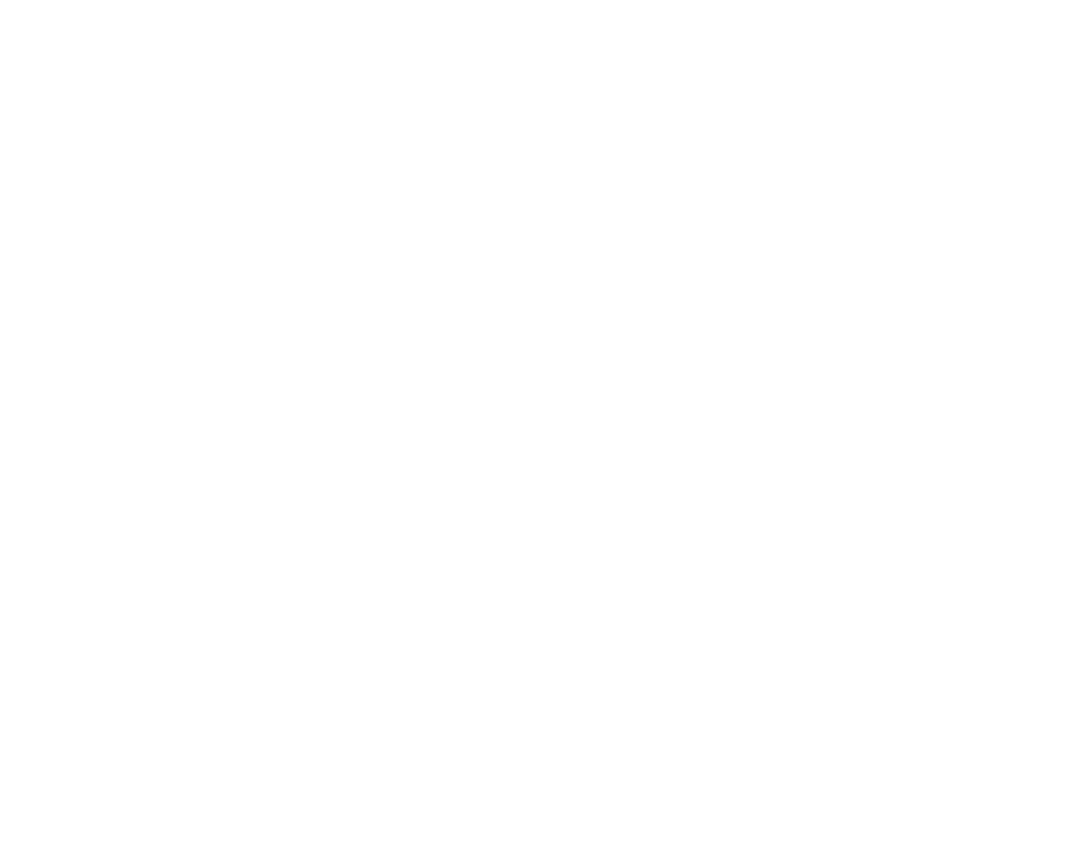
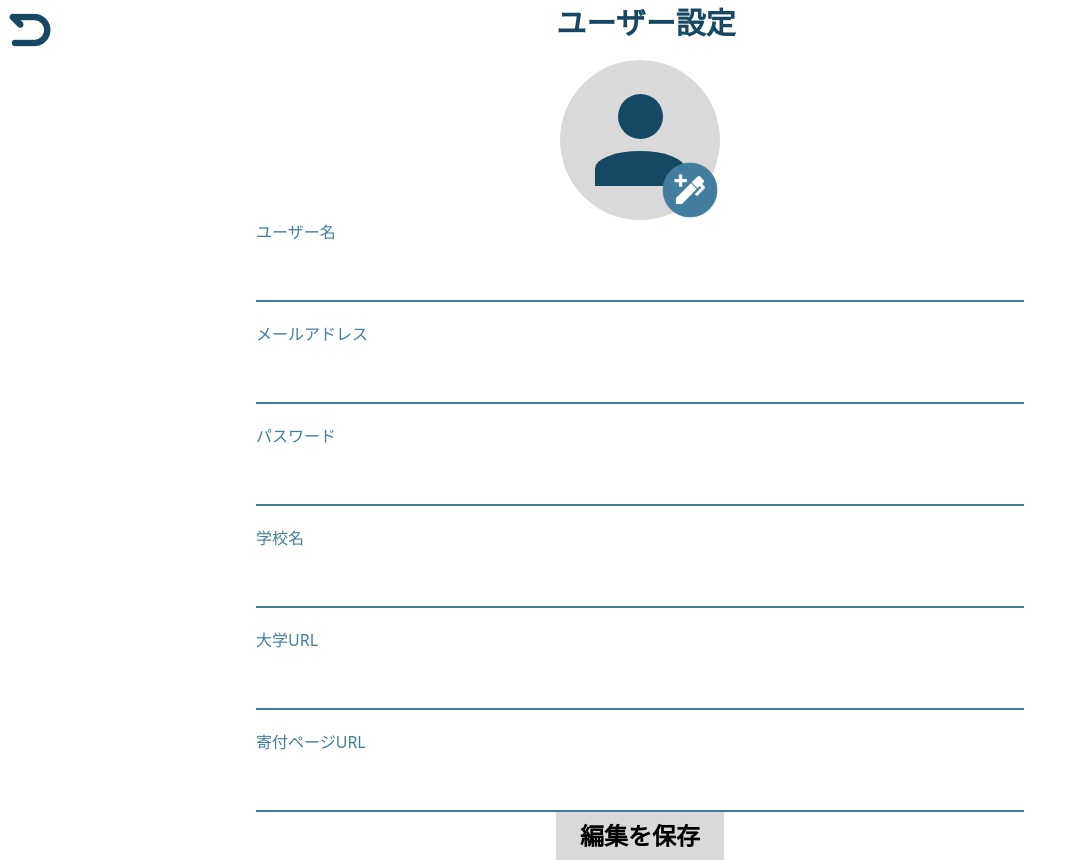
Before and after one commit to mod0dethink/UniVivid, a React (Create React App) app: page /universitysettingspage in a window 1280 px wide. Before the commit this address had no page. Shown: the whole page, without its empty margins (0-1077 px from the left). Before the commit the page ends 800 px from the top, so only its background shows below. Built offline with nearby package versions, Linux system fonts and the light colour scheme.

Commit message:
アカウント編集画面追加

```diff
--- a/src/App.js
+++ b/src/App.js
@@ -11,7 +11,11 @@
 import WelcomeComponent from './components/WelcomeComponent'
 import EntitySelection from './components/EntitySelection'
 
-import UserHome from './userComponets/UserHome'
+import UniversityHome from './universityComponents/UniversityHome'
+import UniversitySettingsPage from './universityComponents/UniversitySettingsPage'
+import UserSettingsPage from './userComponents/UserSettingsPage'
+
+import UserHome from './userComponents/UserHome'
 import './assets/scripts/animation'
 
 const App = () => {
@@ -27,6 +31,13 @@
         <Route path="/entitiyselection" element={<EntitySelection />} />
 
         <Route path="/userhome" element={<UserHome />} />
+        <Route path="/universityhome" element={<UniversityHome />} />
+
+        <Route path="/usersettingpsage" element={<UserSettingsPage />} />
+        <Route
+          path="/universitysettingspage"
+          element={<UniversitySettingsPage />}
+        />
       </Routes>
     </Router>
   )
--- a/src/components/TransitionalScreen.js
+++ b/src/components/TransitionalScreen.js
@@ -31,6 +31,21 @@
           <div className="content">userhome</div>
         </Link>
       </section>
+      <section className="section-nav">
+        <Link to="/usersettingpsage">
+          <div className="content">usersettingpsage</div>
+        </Link>
+      </section>
+      <section className="section-nav">
+        <Link to="/universityhome">
+          <div className="content">univershome</div>
+        </Link>
+      </section>
+      <section className="section-nav">
+        <Link to="/universitysettingspage">
+          <div className="content">universitysettingpsage</div>
+        </Link>
+      </section>
     </div>
   )
 }
--- a/src/universityComponents/UniversityHome.js
+++ b/src/universityComponents/UniversityHome.js
@@ -1,5 +1,6 @@
 import React from 'react'
 import Door from '../assets/images/door.png'
+import { Link } from 'react-router-dom'
 
 import '../assets/styles/Dimensions.css'
 
@@ -18,7 +19,7 @@
         <div>
           <p>マイページ</p>
           <div className="py-3"></div>
-          <p>ユーザー設定</p>
+          <Link to="/universitysettingspage">ユーザー設定</Link>
         </div>
         <div></div>
         <div className="py-[50px]">
--- /dev/null
+++ b/src/universityComponents/UniversitySettingsPage.js
@@ -0,0 +1,85 @@
+import React from 'react'
+import { Link } from 'react-router-dom'
+
+import ImportImg from '../assets/images/imgImport.png'
+import ReturnImg from '../assets/images/return.png'
+import '../assets/styles/Dimensions.css'
+
+function UniversitySettingsPage() {
+  return (
+    <div className="items-center flex flex-col justify-around text-center h-screen">
+      <section className="flex justify-between w-[100vw]">
+        <Link to="/universityhome" className="return-btn">
+          <img className="w-[60px]" src={ReturnImg} alt="ReturnImg" />
+        </Link>
+        <div>
+          <p className="text-[#164863] text-[30px] font-bold">ユーザー設定</p>
+        </div>
+        <div>　　　</div>
+      </section>
+      <section className="">
+        <div className="relative rounded-full bg-[#D9D9D9] w-[160px] h-[160px] flex flex-col items-center justify-center">
+          <div className="login-face"></div>
+          <div className="py-1.5"></div>
+          <div className="login-body "></div>
+          <img
+            className="absolute bottom-0 right-0 w-[60px]"
+            src={ImportImg}
+            alt="importimg"
+          />
+        </div>
+      </section>
+      <section className="w-[60vw] , text-left text-[#427D9D] space-y-5 max-w-[800px]">
+        <div className="space-y-2">
+          <p>ユーザー名</p>
+          <input
+            className="border-b-[2px] border-[#427D9D] w-[100%] text-[2em]"
+            type="text"
+          />
+        </div>
+        <div className="space-y-2">
+          <p>メールアドレス</p>
+          <input
+            className="border-b-[2px] border-[#427D9D] w-[100%] text-[2em]"
+            type="email"
+          />
+        </div>
+        <div className="space-y-2">
+          <p>パスワード</p>
+          <input
+            className="border-b-[2px] border-[#427D9D] w-[100%] text-[2em]"
+            type="password"
+          />
+        </div>
+        <div className="space-y-2">
+          <p>学校名</p>
+          <input
+            className="border-b-[2px] border-[#427D9D] w-[100%] text-[2em]"
+            type="password"
+          />
+        </div>
+        <div className="space-y-2">
+          <p>大学URL</p>
+          <input
+            className="border-b-[2px] border-[#427D9D] w-[100%] text-[2em]"
+            type="password"
+          />
+        </div>
+        <div className="space-y-2">
+          <p>寄付ページURL</p>
+          <input
+            className="border-b-[2px] border-[#427D9D] w-[100%] text-[2em]"
+            type="password"
+          />
+        </div>
+      </section>
+      <section>
+        <button className="bg-[#D9D9D9] text-[1.5em] font-bold w-[7em] h-[2em]">
+          編集を保存
+        </button>
+      </section>
+    </div>
+  )
+}
+
+export default UniversitySettingsPage
--- a/src/userComponets/UserHome.js
+++ b/src/userComponents/UserHome.js
@@ -1,5 +1,6 @@
 import React from 'react'
 import Door from '../assets/images/door.png'
+import { Link } from 'react-router-dom'
 
 import '../assets/styles/Dimensions.css'
 
@@ -18,7 +19,7 @@
         <div>
           <p>マイページ</p>
           <div className="py-3"></div>
-          <p>ユーザー設定</p>
+          <Link to="/usersettingpsage">ユーザー設定</Link>
         </div>
         <div></div>
         <div className="py-[50px]">
--- /dev/null
+++ b/src/userComponents/UserSettingsPage.js
@@ -0,0 +1,64 @@
+import React from 'react'
+import { Link } from 'react-router-dom'
+
+import ImportImg from '../assets/images/imgImport.png'
+import ReturnImg from '../assets/images/return.png'
+import '../assets/styles/Dimensions.css'
+
+function UserSettingsPage() {
+  return (
+    <div className="items-center flex flex-col justify-around text-center h-screen">
+      <section className="flex justify-between w-[100vw]">
+        <Link to="/userhome" className="return-btn">
+          <img className="w-[60px]" src={ReturnImg} alt="ReturnImg" />
+        </Link>
+        <div>
+          <p className="text-[#164863] text-[30px] font-bold">ユーザー設定</p>
+        </div>
+        <div>　　　</div>
+      </section>
+      <section className="">
+        <div className="relative rounded-full bg-[#D9D9D9] w-[160px] h-[160px] flex flex-col items-center justify-center">
+          <div className="login-face"></div>
+          <div className="py-1.5"></div>
+          <div className="login-body "></div>
+          <img
+            className="absolute bottom-0 right-0 w-[60px]"
+            src={ImportImg}
+            alt="importimg"
+          />
+        </div>
+      </section>
+      <section className="w-[60vw] , text-left text-[#427D9D] space-y-5 max-w-[800px]">
+        <div className="space-y-3">
+          <p>ユーザー名</p>
+          <input
+            className="border-b-[2px] border-[#427D9D] w-[100%] text-[2em]"
+            type="text"
+          />
+        </div>
+        <div className="space-y-3">
+          <p>メールアドレス</p>
+          <input
+            className="border-b-[2px] border-[#427D9D] w-[100%] text-[2em]"
+            type="email"
+          />
+        </div>
+        <div className="space-y-3">
+          <p>パスワード</p>
+          <input
+            className="border-b-[2px] border-[#427D9D] w-[100%] text-[2em]"
+            type="password"
+          />
+        </div>
+      </section>
+      <section>
+        <button className="bg-[#D9D9D9] text-[1.5em] font-bold w-[7em] h-[2em]">
+          編集を保存
+        </button>
+      </section>
+    </div>
+  )
+}
+
+export default UserSettingsPage
```
Also changed, not shown: src/assets/images/imgImport.png (added), src/assets/images/return.png (added).
